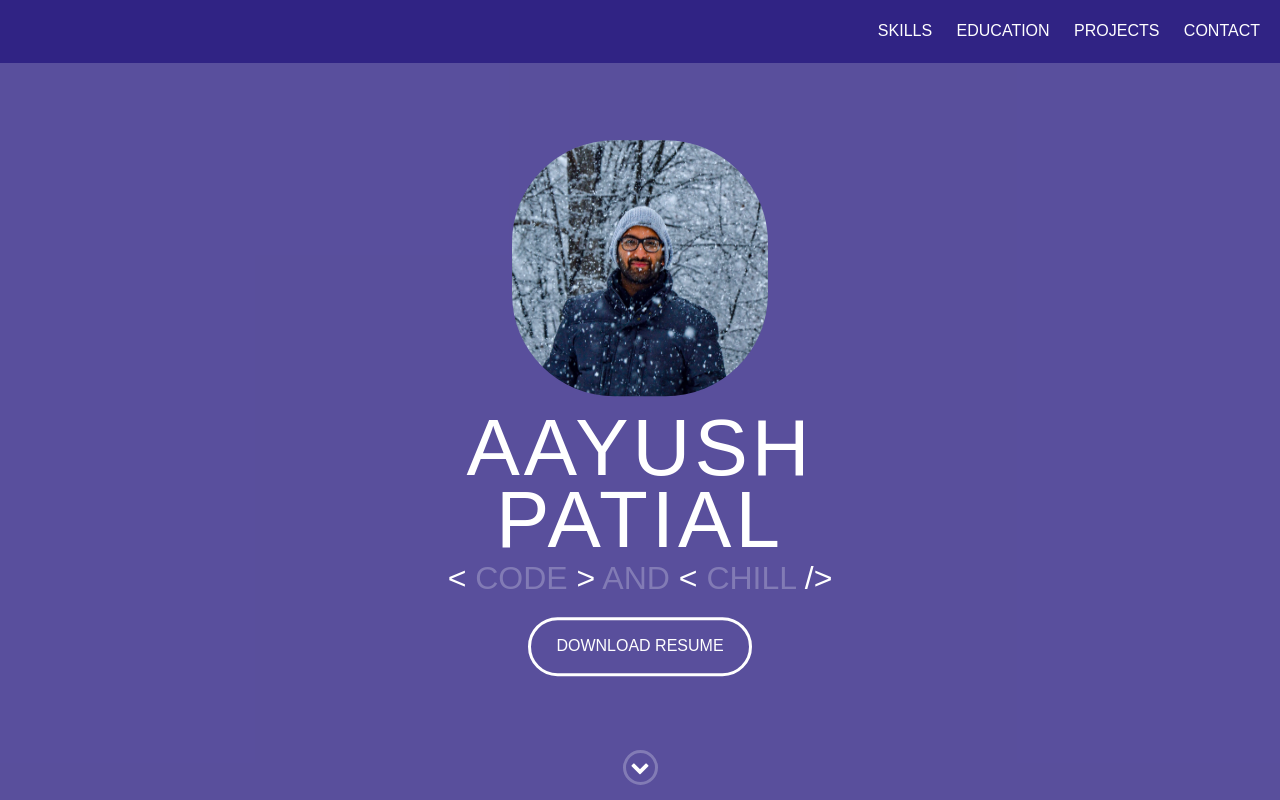
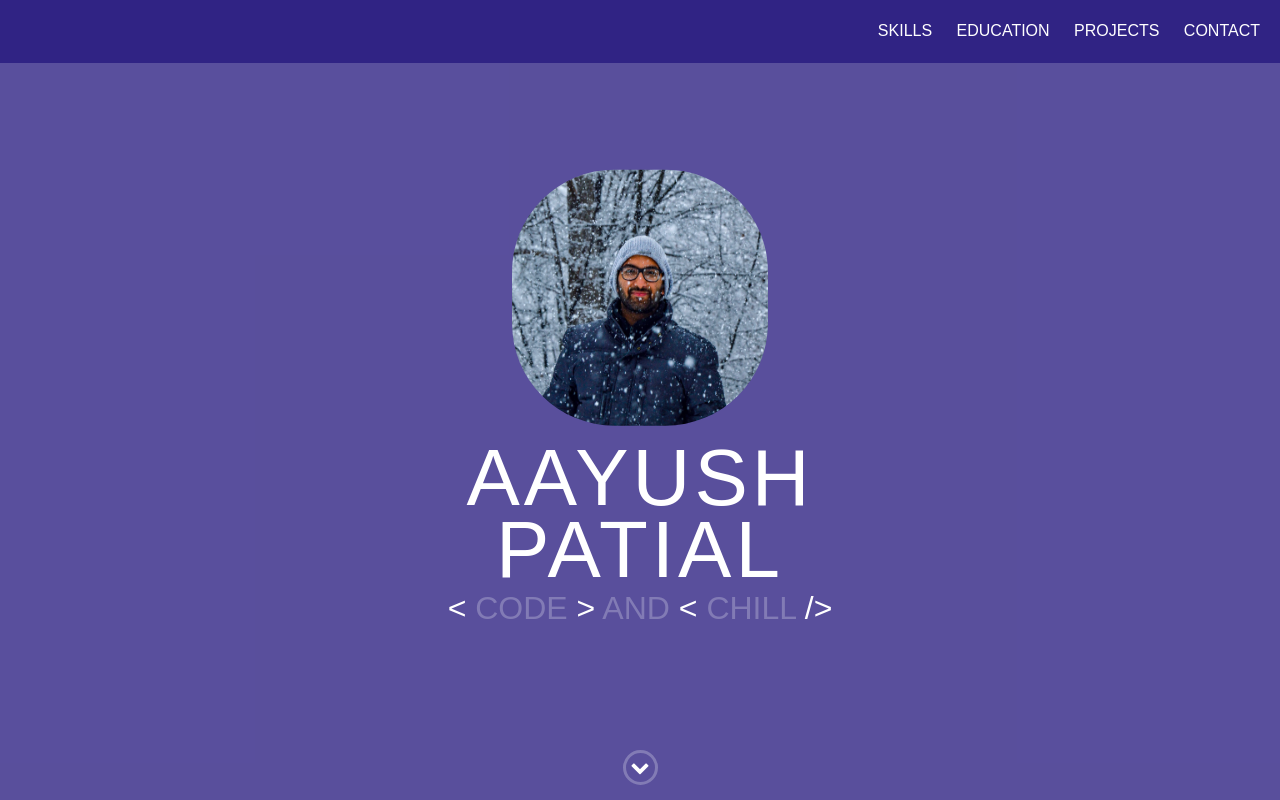
Before and after one commit to Aayush1710/Aayush1710.github.io, a website: page index.html in a window 1280 px wide. Shown: the top 800 px of the page. Drawn offline with nearby package versions, Linux system fonts and the light colour scheme.

Commit message:
removing button

```diff
--- a/index.html
+++ b/index.html
@@ -47,11 +47,6 @@
 
             <h1>Aayush Patial</h1>
             <h2><span style = "color: white"> < </span>Code<span style = "color: white"> > </span> and <span style = "color: white"> < </span>Chill <span style = "color: white"> /> </span></h2>
-
-
-            <a href="res/APCV.pdf" class="btn-rounded-white">Download Resume</a>
-
-
 
         </div>
         <!-- End #lead-content -->
```
